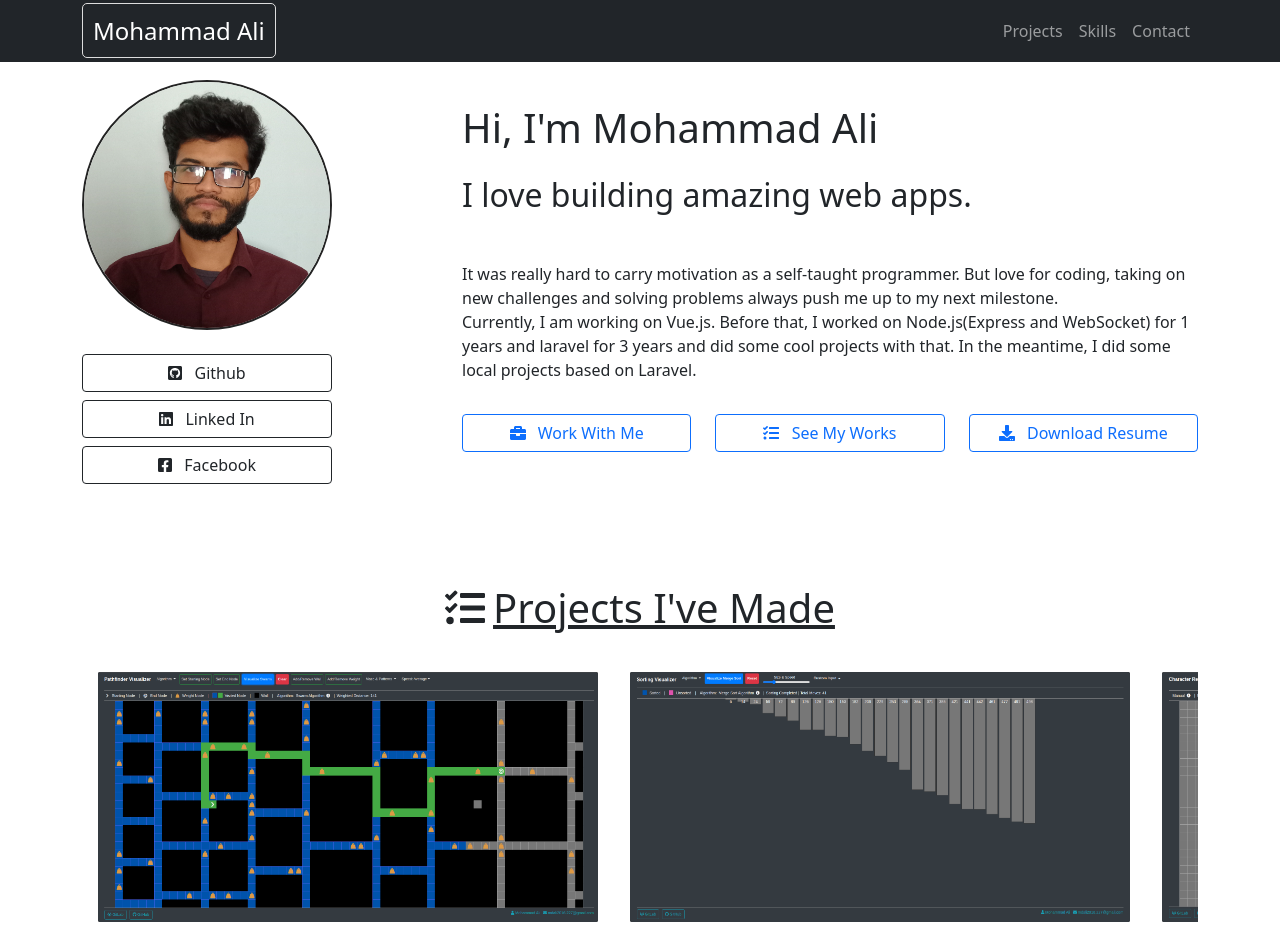
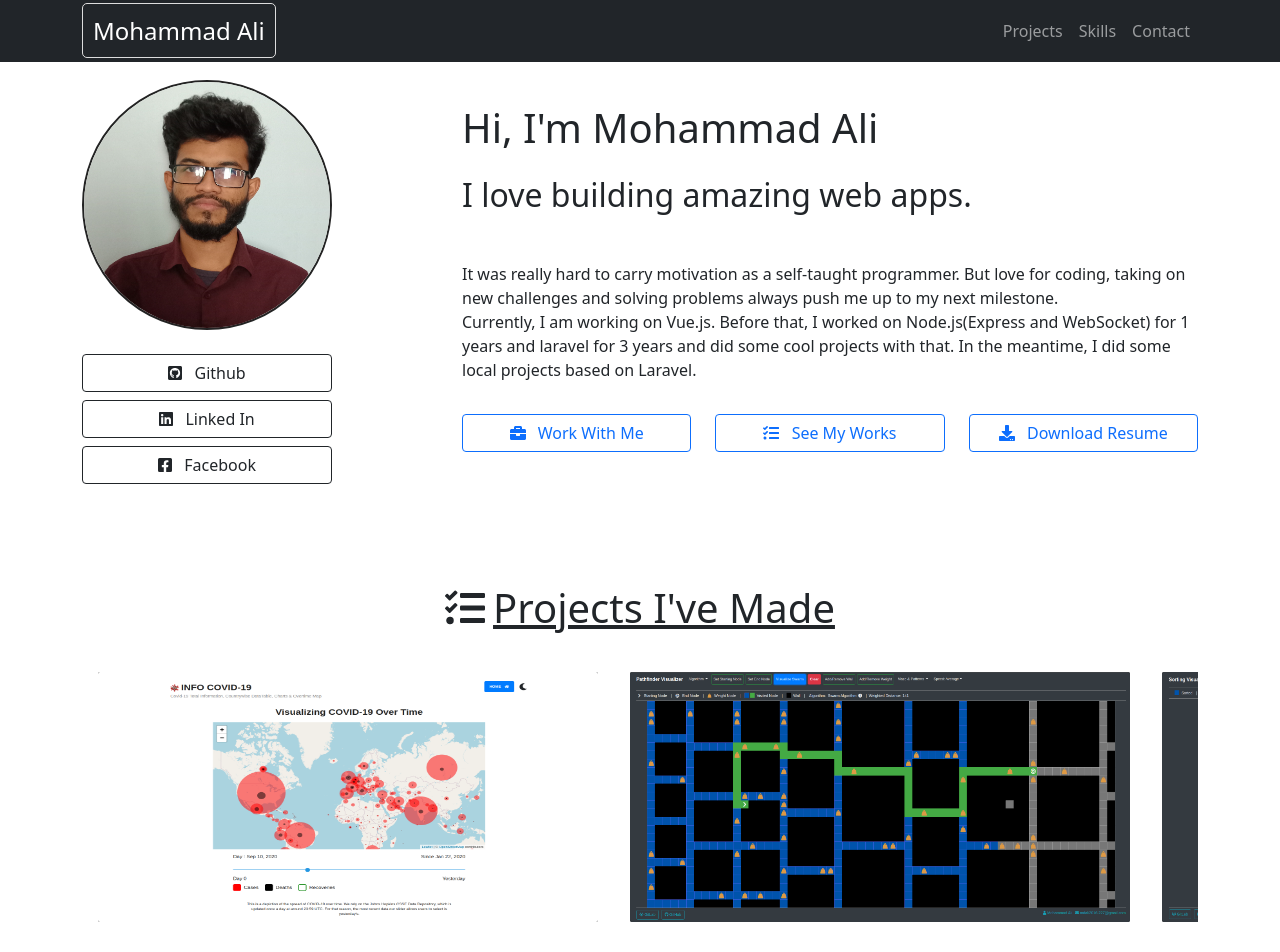
Before and after one commit to Mohammad1745/portfolio-vue, a Vue app: page / in a window 1280 px wide. Shown: the top 952 px of the page. Built offline with nearby package versions, Linux system fonts and the light colour scheme.

Commit message:
[Add] Project "Covid-19 Information"

```diff
--- a/src/components/standalones/Projects.vue
+++ b/src/components/standalones/Projects.vue
@@ -39,6 +39,13 @@ export default {
         subtitle: ""
       },
       projects: [
+        {
+          title: 'Covid-19 information',
+          subtitle: 'Covid-19 Information, Countrywise DataTable, Charts & spreding of COVID overtime map.',
+          url: 'https://covid19information.netlify.app/',
+          stack: 'Nuxt.js',
+          image: require('@/assets/images/overtime.png'),
+        },
         {
           title: 'Pathfinder Algorithm Visualizer',
           subtitle: 'A Visual Demonstration: how the pathfinder algorithms work.',
```
Also changed, not shown: src/assets/images/overtime.png (added), 1 other file (tests, documents, lock files or other folders).
